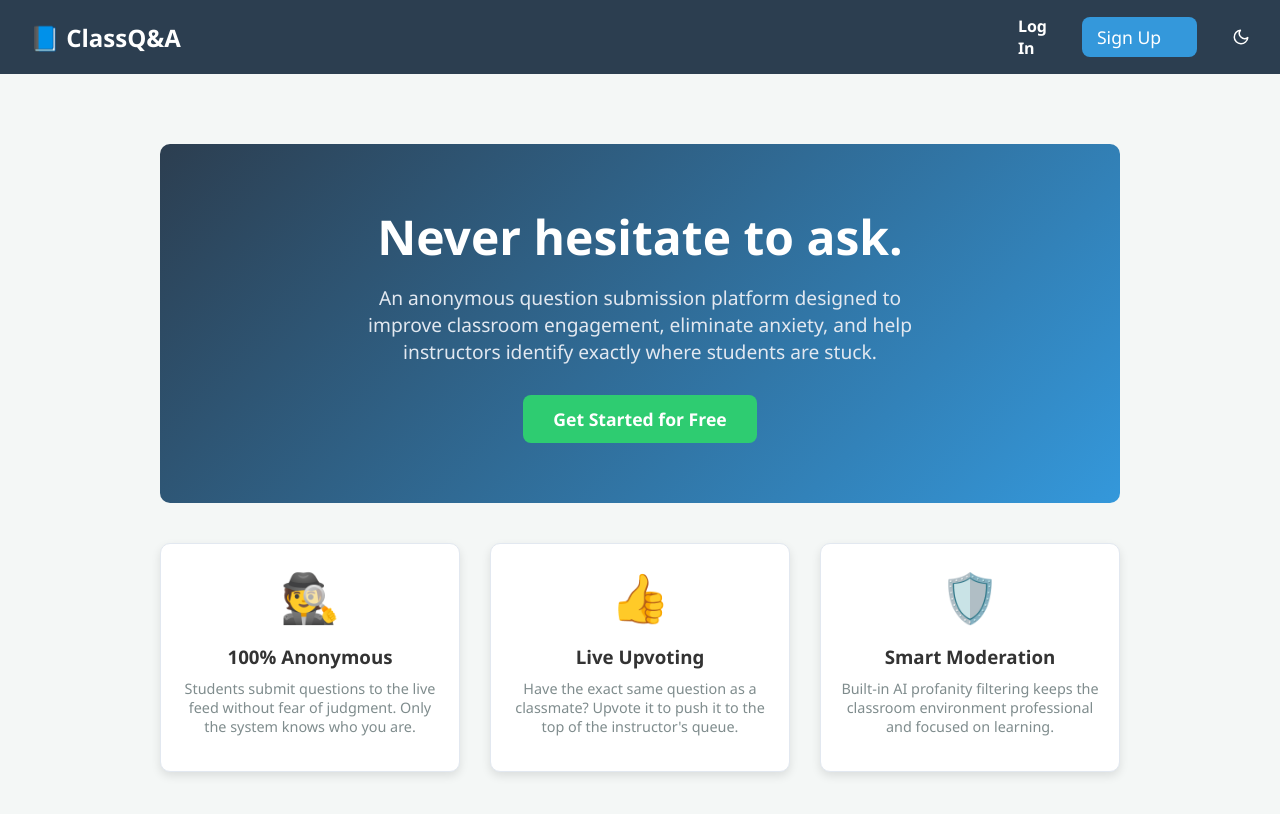
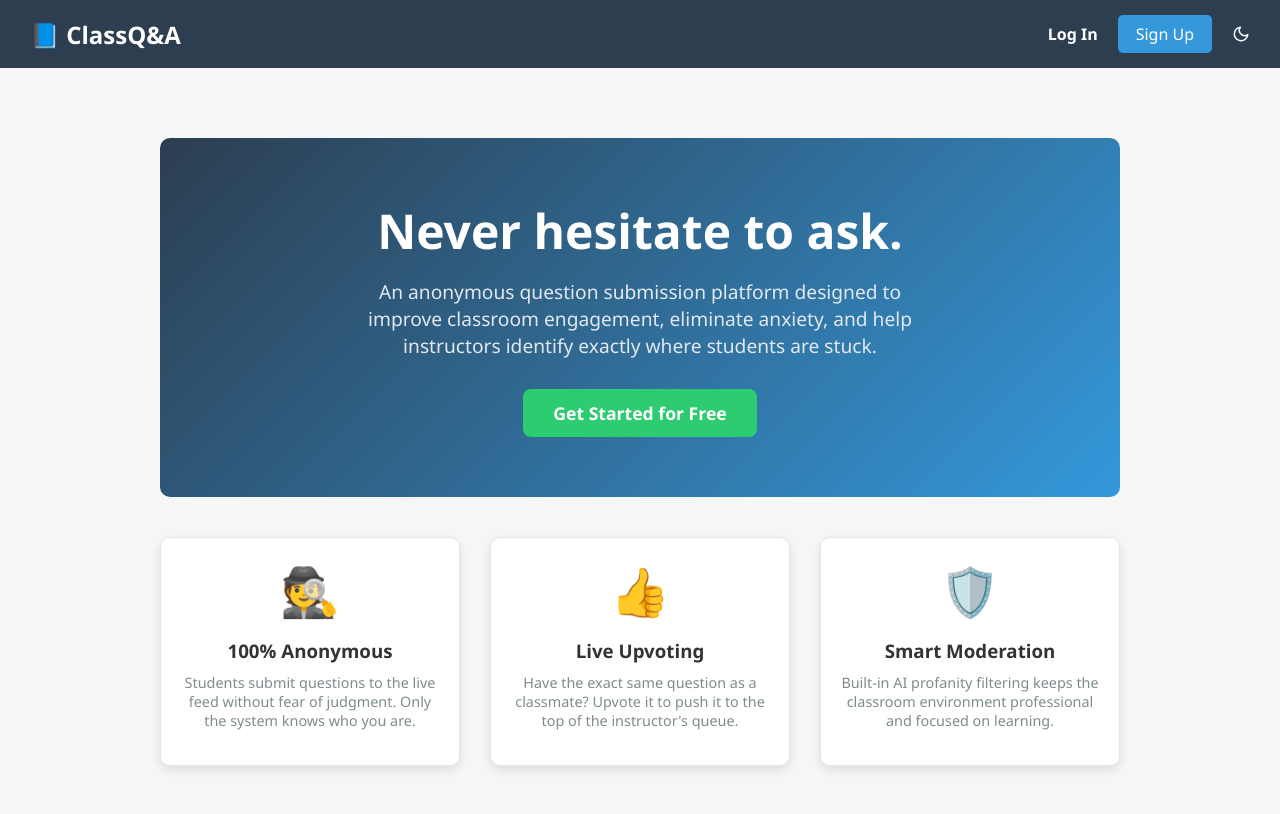
Before and after one commit to DestinyAbuwa/Anonymous-Question-Submission, a website: page public/index.html in a window 1280 px wide. Drawn offline with Linux system fonts and the light colour scheme.

Commit message:
fixed navbar login signup button

```diff
--- a/public/index.html
+++ b/public/index.html
@@ -54,11 +54,9 @@
     <nav class="navbar">
         <div class="nav-logo">📘 ClassQ&A</div>
         <div class="nav-links">
-            <a href="auth.html" style="font-weight: bold;">Log In</a>
-            <a href="auth.html" class="submit-btn"
-                style="padding: 8px 15px; text-decoration: none; margin-left: 15px;">Sign Up</a>
-            <button id="theme-toggle" class="theme-btn"
-                style="background:none; border:none; color:inherit; cursor:pointer; display:flex; align-items:center;"></button>
+            <a href="auth.html" style="font-weight: bold; white-space: nowrap;">Log In</a>
+            <a href="auth.html" class="nav-signup-btn">Sign Up</a>
+            <button id="theme-toggle" class="theme-btn" style="background:none; border:none; color:inherit; cursor:pointer; display:flex; align-items:center;"></button>
         </div>
     </nav>
 
--- a/public/style.css
+++ b/public/style.css
@@ -265,6 +265,27 @@ textarea:focus {
     color: #3498db;
 }
 
+/* ========================================== */
+/* NAVBAR BUTTONS                             */
+/* ========================================== */
+.nav-signup-btn {
+    background-color: #3498db;
+    color: white;
+    padding: 8px 18px;
+    border-radius: 5px;
+    text-decoration: none;
+    font-weight: bold;
+    white-space: nowrap; /* Prevents text from breaking onto a new line */
+    transition: background-color 0.2s;
+    display: inline-flex;
+    align-items: center;
+    justify-content: center;
+}
+
+.nav-signup-btn:hover {
+    background-color: #2980b9;
+}
+
 /* The Layout Grid */
 /* UPDATE YOUR LAYOUT CONTAINER RULE TO ADD THE PADDING BACK */
 .layout-container {
@@ -393,10 +414,13 @@ textarea:focus {
 .theme-btn {
     background: none;
     border: none;
-    font-size: 1.2em;
+    color: inherit;
     cursor: pointer;
-    margin-left: 15px;
-    transition: transform 0.2s;
+    display: flex;
+    align-items: center;
+    justify-content: center;
+    padding: 0;
+    margin: 0;
 }
 
 .theme-btn:hover {
```
Also changed, not shown: public/auth.js (+5 -5 lines).
